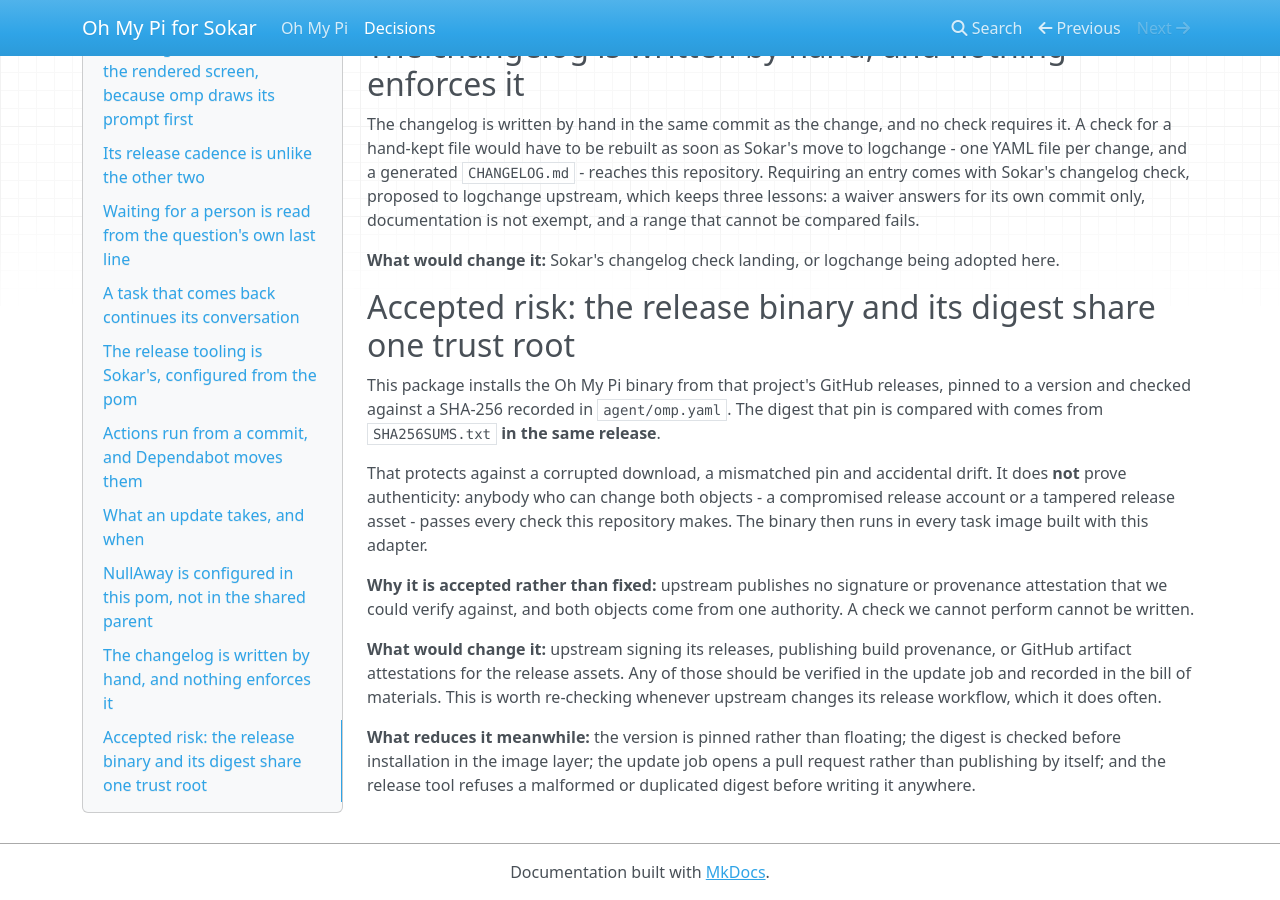
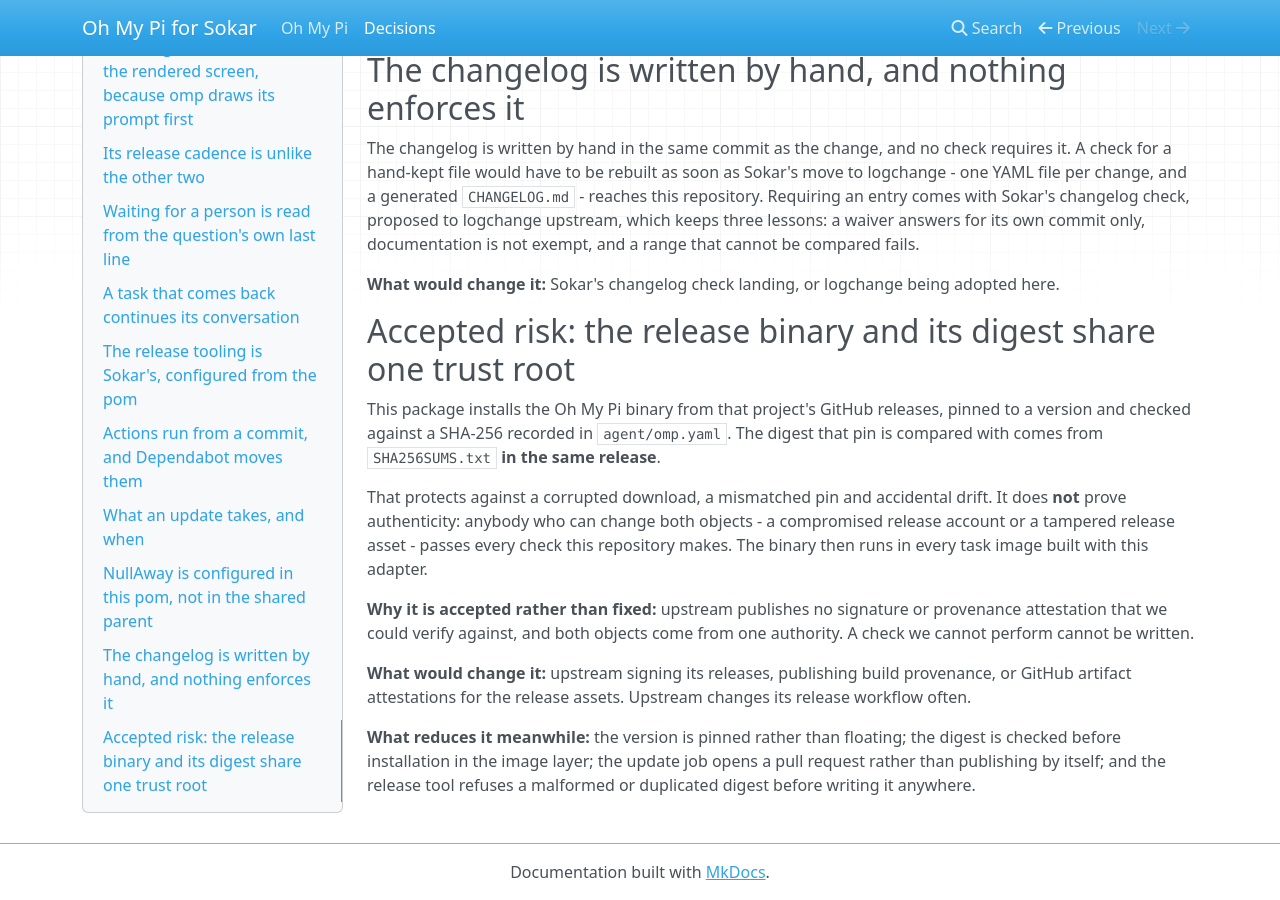
Before and after one commit to sokar-ai/sokar-omp, an MkDocs documentation site: the page built from doc/decisions.md, in a window 1280 px wide and 900 px high, scrolled down 9589 px. Built offline with MkDocs 1.6.1, drawn with Linux system fonts in a browser that asks for light colours; nearby versions of some CDN libraries; some of the changed text lies outside the part shown.

Commit message:
Move the rules for whoever works here from the decisions page to AGENTS.md, leaving the page the facts and reasons

```diff
--- a/doc/decisions.md
+++ b/doc/decisions.md
@@ -26,7 +26,7 @@
 | The task | [A task that comes back continues its conversation](#a-task-that-comes-back-continues-its-conversation) - `--resume` with the id from the session record |
 | Updates | [Its release cadence is unlike the other two](#its-release-cadence-is-unlike-the-other-two) - many releases to Pi's few, so no rule follows from a shared origin |
 | Updates | [What an update takes, and when](#what-an-update-takes-and-when) - three days old and still the newest, a patch bump, a real model call |
-| The build | [The release tooling is Sokar's, configured from the pom](#the-release-tooling-is-sokars-configured-from-the-pom) - data beside the pin, and the digest parser's matrix it must keep |
+| The build | [The release tooling is Sokar's, configured from the pom](#the-release-tooling-is-sokars-configured-from-the-pom) - data beside the pin, and the matrix its digest parser was measured on |
 | The build | [Actions run from a commit, and Dependabot moves them](#actions-run-from-a-commit-and-dependabot-moves-them) - every `uses:` at a commit, `check-actions` refuses the rest, GraalVM by Sokar's pin |
 | The build | [NullAway is configured in this pom, not in the shared parent](#nullaway-is-configured-in-this-pom-not-in-the-shared-parent) - the parent is not this repository's to change |
 | The build | [The changelog is written by hand, and nothing enforces it](#the-changelog-is-written-by-hand-and-nothing-enforces-it) - requiring an entry belongs to Sokar's changelog check, on logchange |
@@ -73,7 +73,7 @@
 **One shared name remains, and it is an environment variable.** omp honours `PI_CONFIG_DIR` and
 `PI_PROFILE` from its ancestry. Either one moves its config directory away from `~/.omp/agent`, so the
 file Sokar writes is never read and the task talks straight to the provider - measured. Sokar sets
-neither, and nothing in a task image sets them; they must not be added.
+neither, and nothing in a task image sets them.
 
 ## A fork is not a promise: how this agent is pointed at the broker
 
@@ -395,9 +395,7 @@
 cannot perform cannot be written.
 
 **What would change it:** upstream signing its releases, publishing build provenance, or GitHub
-artifact attestations for the release assets. Any of those should be verified in the update job and
-recorded in the bill of materials. This is worth re-checking whenever upstream changes its release
-workflow, which it does often.
+artifact attestations for the release assets. Upstream changes its release workflow often.
 
 **What reduces it meanwhile:** the version is pinned rather than floating; the digest is checked
 before installation in the image layer; the update job opens a pull request rather than publishing
```
Also changed, not shown: other parts of doc/decisions.md (+1 -1 lines), AGENTS.md (+6 -0 lines).
